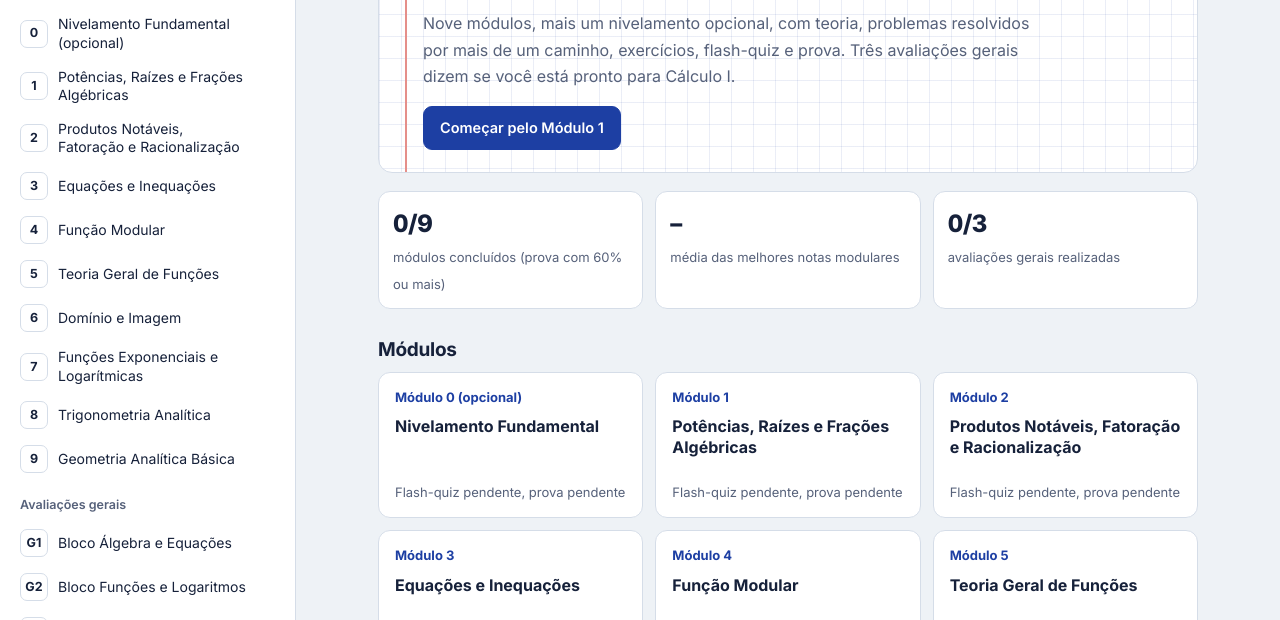
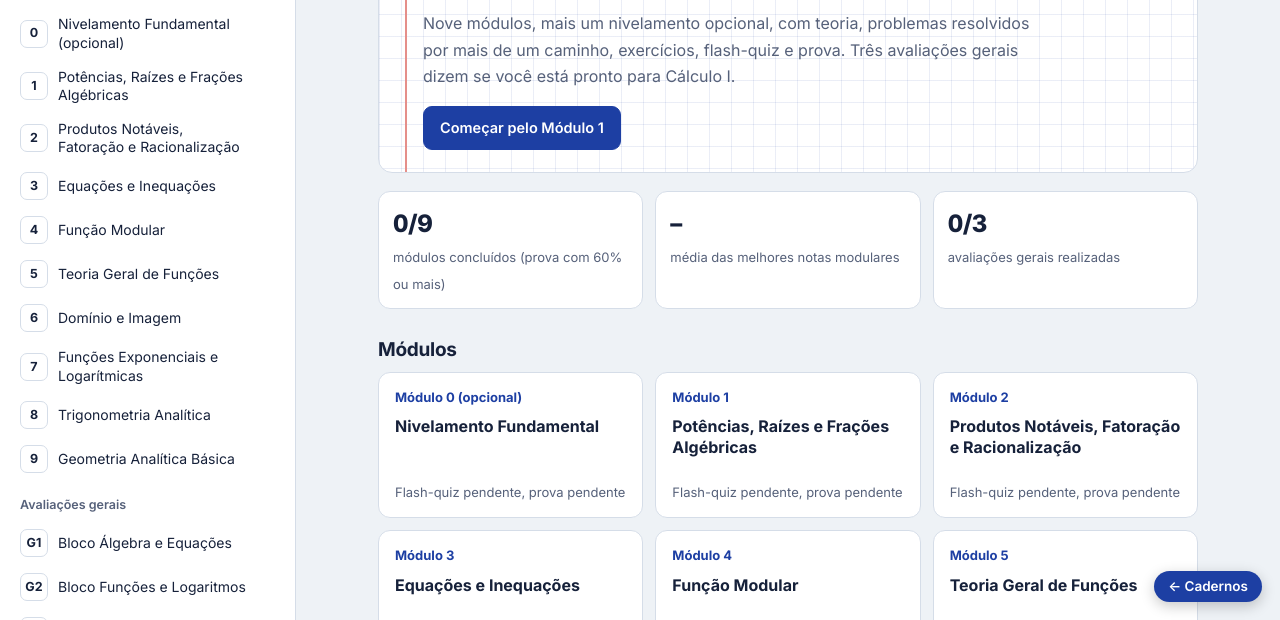
Before and after one commit to LeoAdlerr/CadernoDeEstudosUnifespSJC, a plain HTML site: page caderno-pre-calculo.html in a window 1280 px wide. Shown: the part 180-800 px from the top of the page. Drawn offline with nearby package versions, Linux system fonts and the light colour scheme.

Commit message:
Update caderno-pre-calculo.html

```diff
--- a/caderno-pre-calculo.html
+++ b/caderno-pre-calculo.html
@@ -258,6 +258,33 @@ figcaption{font-size:13.5px;color:var(--muted);margin-top:4px}
 @media (prefers-reduced-motion:reduce){*{transition:none!important;scroll-behavior:auto!important}}
 </style>
 </head>
+  <!-- Botão Voltar ao Portal de Cadernos -->
+<a href="index.html" id="btn-voltar-portal" aria-label="Voltar para a lista de cadernos">
+  ← Cadernos
+</a>
+<style>
+  #btn-voltar-portal {
+    position: fixed;
+    right: 18px;
+    bottom: 18px;
+    z-index: 9999;
+    display: inline-flex;
+    align-items: center;
+    gap: 6px;
+    padding: 9px 14px;
+    border-radius: 999px;
+    background: #1d3fa3;
+    color: #ffffff;
+    font: 600 13.5px/1 Inter, system-ui, -apple-system, sans-serif;
+    text-decoration: none;
+    box-shadow: 0 4px 14px rgba(0, 0, 0, .22);
+    transition: transform .15s, filter .15s;
+  }
+  #btn-voltar-portal:hover {
+    transform: translateY(-2px);
+    filter: brightness(1.12);
+  }
+</style>
 <body>
 <div class="app">
   <aside class="side" id="side" aria-label="Navegação do caderno">
```
